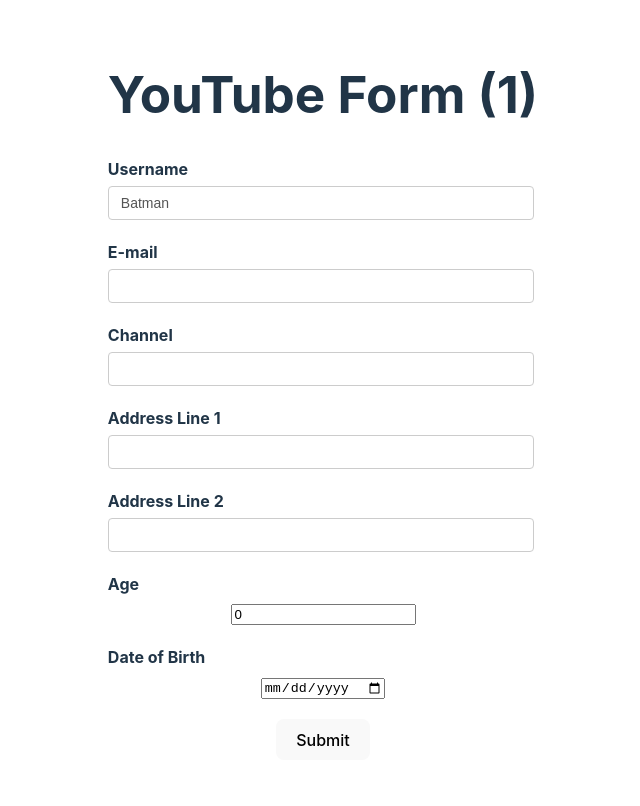
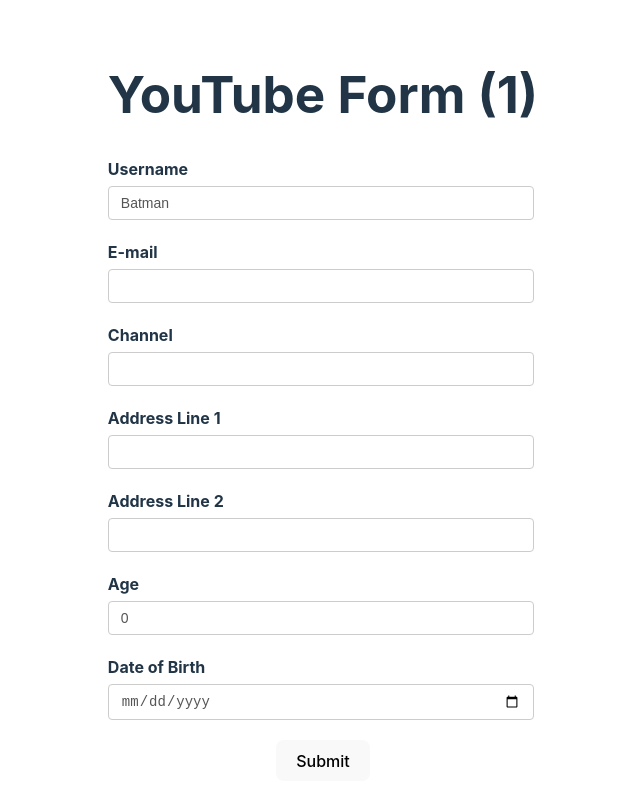
Before and after one commit to gopinav/React-Hook-Form-Tutorials, a React (Vite) app in the folder rhf-demo/: page / in a window 1280 px wide. Shown: the top 806 px of the page, without its empty margins (317-957 px from the left). Built offline with nearby package versions, Linux system fonts and the light colour scheme.

Commit message:
Update styles

```diff
--- a/rhf-demo/src/App.css
+++ b/rhf-demo/src/App.css
@@ -12,7 +12,9 @@
 }
 
 input[type="text"],
-input[type="email"] {
+input[type="email"],
+input[type="number"],
+input[type="date"] {
   display: block;
   width: 400px;
   padding: 6px 12px;
```
